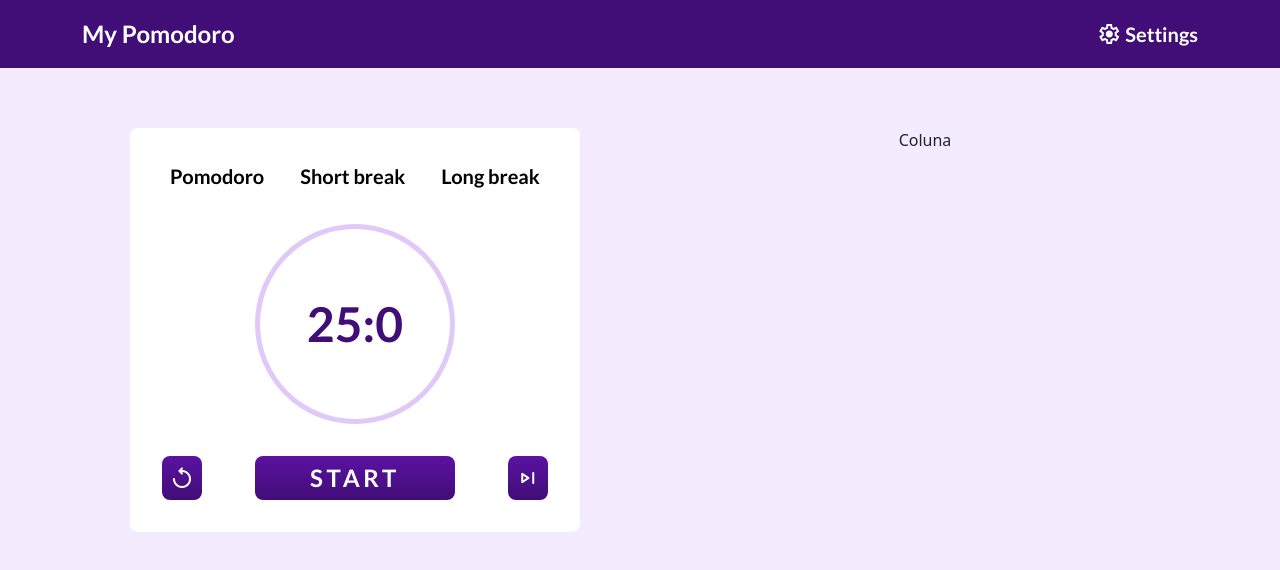
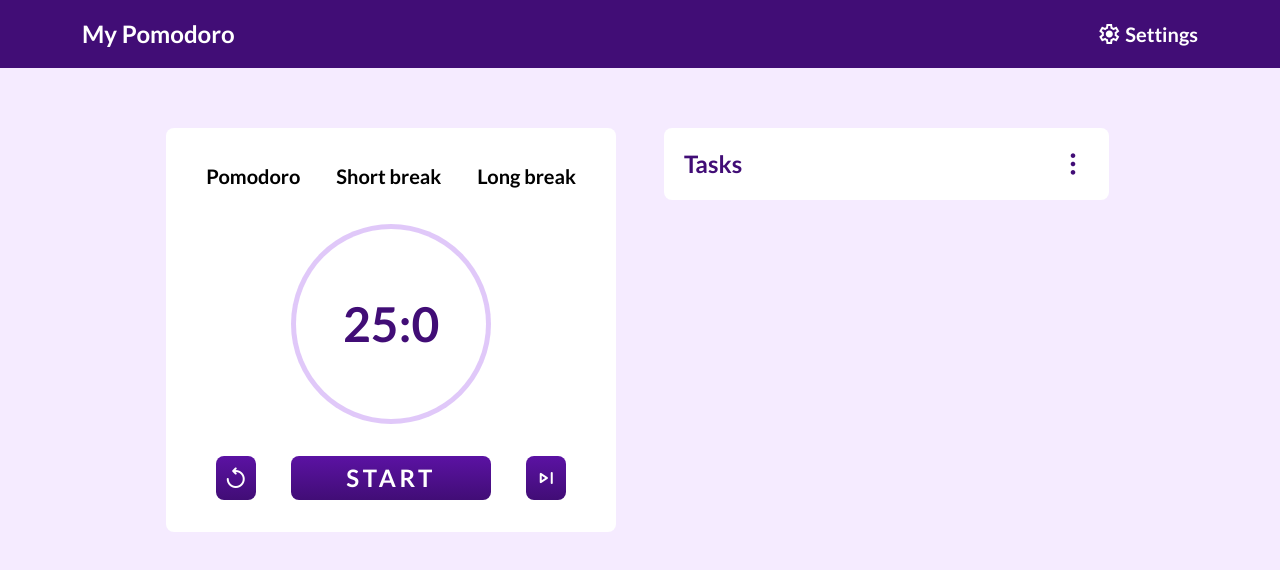
Before and after one commit to VictorM-Coder/My-Pomodoro, an Angular app: page / in a window 1280 px wide. Shown: the top 570 px of the page. Built offline with nearby package versions, Linux system fonts and the light colour scheme.

Commit message:
inicialização da barra de tarefas

```diff
--- a/src/app/app.module.ts
+++ b/src/app/app.module.ts
@@ -6,7 +6,7 @@ import {ComponentsModule} from "./components/components.module";
 
 @NgModule({
   declarations: [
-    AppComponent
+    AppComponent,
   ],
     imports: [
         BrowserModule,
--- a/src/app/components/body/body/body.component.html
+++ b/src/app/components/body/body/body.component.html
@@ -1,12 +1,8 @@
 <main class="container mg-top-3">
-  <section class="row">
-    <div class="col-12 col-lg-6 d-flex justify-content-center">
+  <section class="row gx-5">
+    <div class="col-12 col-lg-6 d-flex justify-content-end">
       <app-timer-card></app-timer-card>
     </div>
-
-    <div class="col-12 col-lg-6 d-flex justify-content-center">
-      Coluna
-    </div>
-
+    <app-task-bar class="col-12 col-lg-6"></app-task-bar>
   </section>
 </main>
--- /dev/null
+++ b/src/app/components/body/task-bar/task-bar.component.css
@@ -0,0 +1,8 @@
+.task-hearder{
+  padding: 20px;
+}
+
+.icon-menu{
+  color: var(--primary-900);
+  font-size: 2.0em;
+}
--- /dev/null
+++ b/src/app/components/body/task-bar/task-bar.component.html
@@ -0,0 +1,10 @@
+<div class="container gx-0">
+  <div class="row gx-0">
+    <div class="task-hearder col-10 background-white default-border-radius d-flex justify-content-between align-items-center">
+      <h1>Tasks</h1>
+      <span class="material-symbols-rounded icon-menu">
+        more_vert
+      </span>
+    </div>
+  </div>
+</div>
--- a/src/app/components/body/timer/timer.component.html
+++ b/src/app/components/body/timer/timer.component.html
@@ -6,7 +6,7 @@
     </div>
   </div>
 </div>
-<div class="d-flex mg-top-32 justify-content-between">
+<div class="d-flex mg-top-32 justify-content-around">
   <button (click)="restart()" class="btn-system">
     <span class="material-symbols-rounded">replay</span>
   </button>
--- a/src/app/components/components.module.ts
+++ b/src/app/components/components.module.ts
@@ -4,6 +4,7 @@ import {HeaderComponent} from "./header/header/header.component";
 import {BodyComponent} from "./body/body/body.component";
 import {TimerCardComponent} from "./body/timer-card/timer-card.component";
 import { TimerComponent } from './body/timer/timer.component';
+import { TaskBarComponent } from './body/task-bar/task-bar.component';
 
 
 @NgModule({
@@ -11,7 +12,8 @@ import { TimerComponent } from './body/timer/timer.component';
     HeaderComponent,
     BodyComponent,
     TimerCardComponent,
-    TimerComponent
+    TimerComponent,
+    TaskBarComponent
   ],
   imports: [
     CommonModule
--- a/src/index.html
+++ b/src/index.html
@@ -13,6 +13,7 @@
   <link rel="stylesheet" href="https://fonts.googleapis.com/css2?family=Material+Symbols+Outlined:opsz,wght,FILL,GRAD@20..48,100..700,0..1,-50..200" />
   <link rel="stylesheet" href="https://fonts.googleapis.com/css2?family=Material+Symbols+Rounded:opsz,wght,FILL,GRAD@48,700,0,0" />
   <link rel="stylesheet" href="https://fonts.googleapis.com/css2?family=Material+Symbols+Rounded:opsz,wght,FILL,GRAD@48,700,1,0" />
+  <link rel="stylesheet" href="https://fonts.googleapis.com/css2?family=Material+Symbols+Rounded:opsz,wght,FILL,GRAD@24,700,1,200" />
 
 </head>
 <body>
--- a/src/styles.css
+++ b/src/styles.css
@@ -6,6 +6,15 @@
   --primary-50: #E0C8F9;
   --font-default: 'Lato', sans-serif;
 }
+
+h1 {
+  font-family: var(--font-default);
+  color: var(--primary-900);
+  font-size: 1.5em;
+  font-weight: bold;
+  margin: 0px;
+}
+
 body {
   background-color: #F5EBFF;
 }
```
Also changed, not shown: src/app/components/body/task-bar/task-bar.component.ts (added, +10 -0 lines), 1 other file (tests, documents, lock files or other folders).
